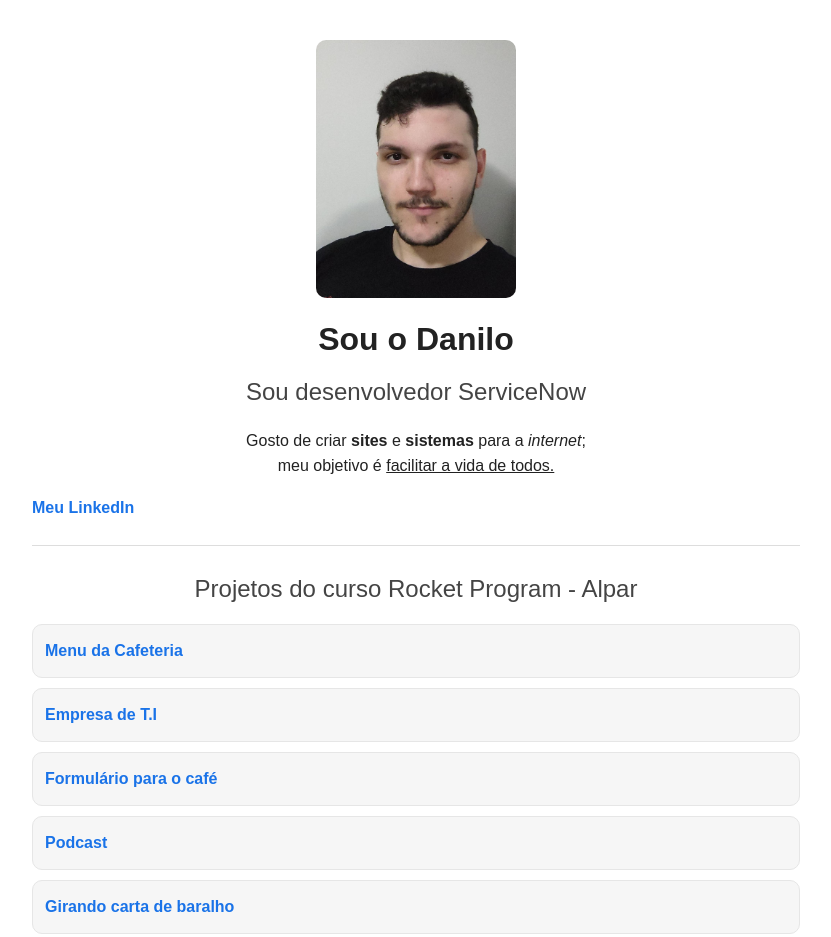
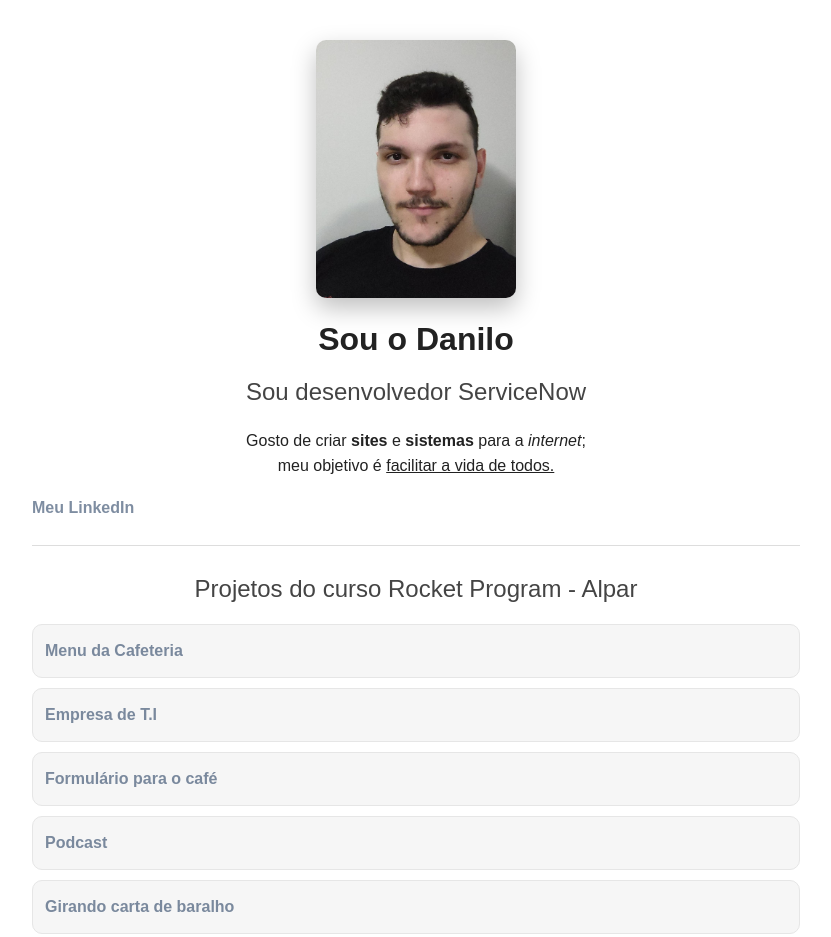
Before and after one commit to Danilogggs/Rocket-Program---Alpar, a plain HTML site: page Módulo 2 - HTML e CSS/desafio1_3_4_5/index.html in a window 1280 px wide. Shown: the whole page, without its empty margins (224-1055 px from the left). Drawn offline with Linux system fonts and the light colour scheme.

Commit message:
Opacidade e sombreamento na capa do portfolio

```diff
--- a/Módulo 2 - HTML e CSS/desafio1_3_4_5/assets/css.css
+++ b/Módulo 2 - HTML e CSS/desafio1_3_4_5/assets/css.css
@@ -19,6 +19,7 @@ img {
   margin: 0 auto 16px;
   border-radius: 10px;
   width: 200px;
+  box-shadow: 0 10px 25px rgba(0,0,0,0.25); /* Sombreamento */
 }
 
 h1 {
@@ -39,14 +40,17 @@ p {
 }
 
 a {
-  color: #1a73e8;
+  color: #001e46;
   text-decoration: none;
   font-weight: 600;
+  opacity: 0.5;
+  transition: opacity 0.2s;
 }
 
 /* Sublinhado dos links */
 a:hover {
   text-decoration: underline;
+  opacity: 1.5;
 }
 
 /* Deixa a linha da divisão mais fina */
```
